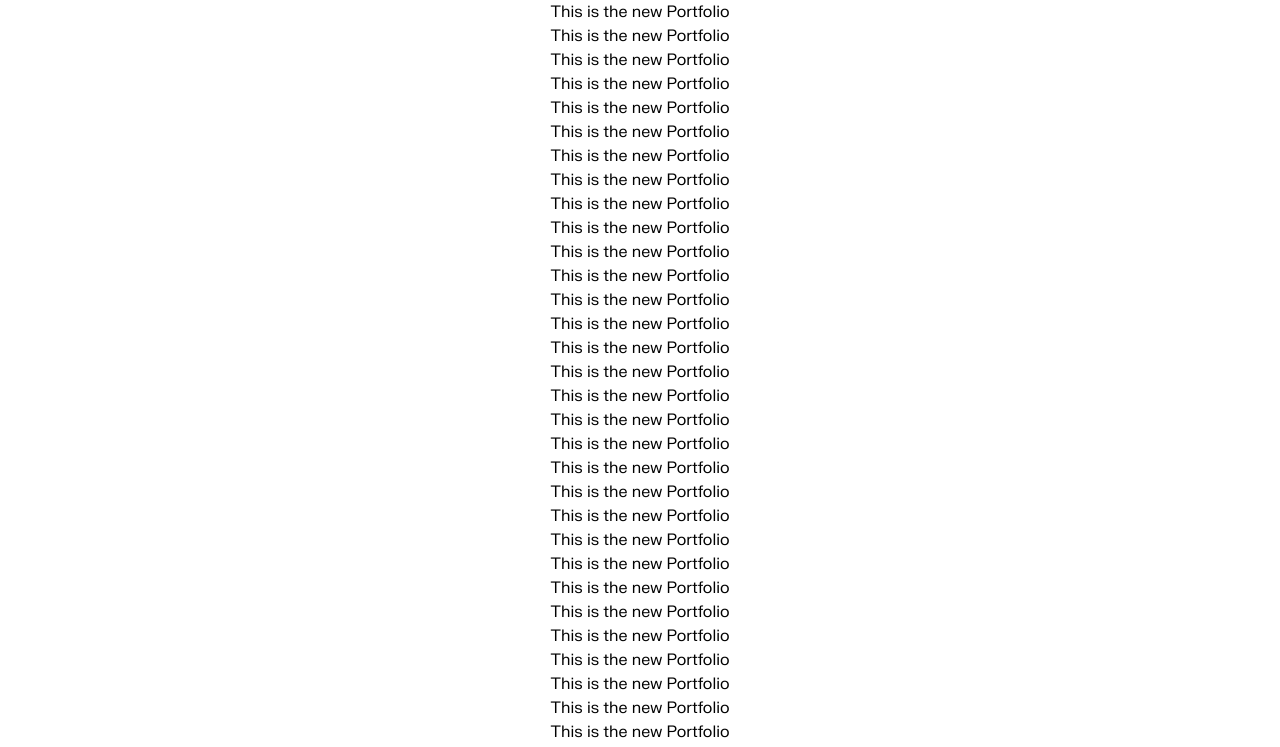
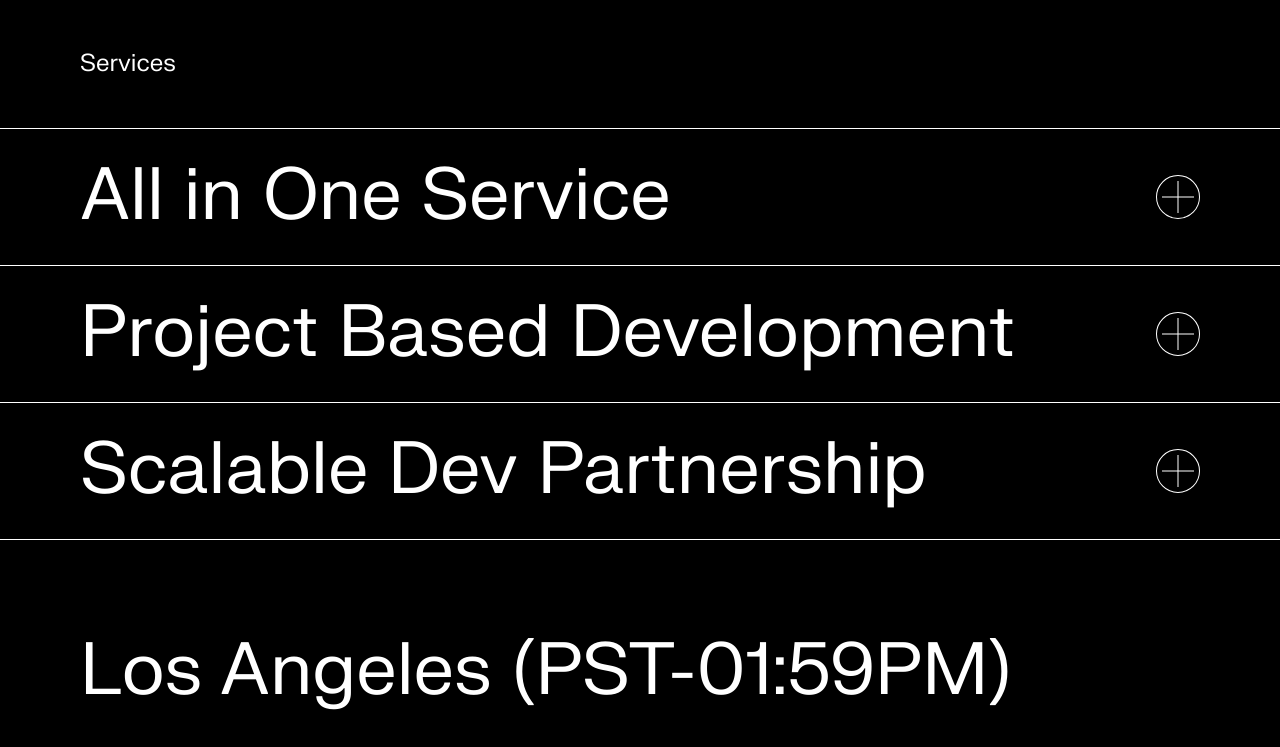
Before and after one commit to brentahrens1/brent-ahrens-portfolio-2024, a React (Create React App) app: page / in a window 1280 px wide. Shown: the part 800-1547 px from the top of the page. Built offline with nearby package versions, Linux system fonts and the light colour scheme.

Commit message:
add basic styling functionality and animations for accordion

```diff
--- a/src/App.css
+++ b/src/App.css
@@ -1,38 +1,22 @@
-.App {
-  text-align: center;
+/* .plus-hover, .plus-bar {
+  transition: all 400ms ease-in-out;
 }
 
-.App-logo {
-  height: 40vmin;
-  pointer-events: none;
+.accordion-expand {
+  max-height: 0;
+  overflow: hidden;
+  transition: max-height 3s ease-in-out;
 }
 
-@media (prefers-reduced-motion: no-preference) {
-  .App-logo {
-    animation: App-logo-spin infinite 20s linear;
-  }
+.accordion:hover .plus-bar:nth-child(1) {
+  transform: rotate(-45deg);
 }
 
-.App-header {
-  background-color: #282c34;
-  min-height: 100vh;
-  display: flex;
-  flex-direction: column;
-  align-items: center;
-  justify-content: center;
-  font-size: calc(10px + 2vmin);
-  color: white;
+.accordion:hover .plus-hover {
+  background-color: #3D50FC;
 }
 
-.App-link {
-  color: #61dafb;
-}
-
-@keyframes App-logo-spin {
-  from {
-    transform: rotate(0deg);
-  }
-  to {
-    transform: rotate(360deg);
-  }
-}
+.accordion:hover .accordion-expand {
+  transition: max-height 3s ease-in-out;
+  max-height: 100%;
+} */
--- a/src/App.tsx
+++ b/src/App.tsx
@@ -7,46 +7,6 @@ function App() {
     <div className="App font-fkgrotesk">
       <Navbar />
       <Home />
-      <h1>This is the new Portfolio</h1>
-      <h1>This is the new Portfolio</h1>
-      <h1>This is the new Portfolio</h1>
-      <h1>This is the new Portfolio</h1>
-      <h1>This is the new Portfolio</h1>
-      <h1>This is the new Portfolio</h1>
-      <h1>This is the new Portfolio</h1>
-      <h1>This is the new Portfolio</h1>
-      <h1>This is the new Portfolio</h1>
-      <h1>This is the new Portfolio</h1>
-      <h1>This is the new Portfolio</h1>
-      <h1>This is the new Portfolio</h1>
-      <h1>This is the new Portfolio</h1>
-      <h1>This is the new Portfolio</h1>
-      <h1>This is the new Portfolio</h1>
-      <h1>This is the new Portfolio</h1>
-      <h1>This is the new Portfolio</h1>
-      <h1>This is the new Portfolio</h1>
-      <h1>This is the new Portfolio</h1>
-      <h1>This is the new Portfolio</h1>
-      <h1>This is the new Portfolio</h1>
-      <h1>This is the new Portfolio</h1>
-      <h1>This is the new Portfolio</h1>
-      <h1>This is the new Portfolio</h1>
-      <h1>This is the new Portfolio</h1>
-      <h1>This is the new Portfolio</h1>
-      <h1>This is the new Portfolio</h1>
-      <h1>This is the new Portfolio</h1>
-      <h1>This is the new Portfolio</h1>
-      <h1>This is the new Portfolio</h1>
-      <h1>This is the new Portfolio</h1>
-      <h1>This is the new Portfolio</h1>
-      <h1>This is the new Portfolio</h1>
-      <h1>This is the new Portfolio</h1>
-      <h1>This is the new Portfolio</h1>
-      <h1>This is the new Portfolio</h1>
-      <h1>This is the new Portfolio</h1>
-      <h1>This is the new Portfolio</h1>
-      <h1>This is the new Portfolio</h1>
-      <h1>This is the new Portfolio</h1>
       <Footer />
     </div>
   );
--- /dev/null
+++ b/src/components/blocks/accordion.tsx
@@ -0,0 +1,42 @@
+import { useState } from 'react';
+
+type accordionProps = {
+  title: string,
+  description: string
+}
+
+const Accordion = ({title, description}: accordionProps) => {
+  const [accordionOpen, setAccordionOpen] = useState<boolean>(false)
+  return (
+    <>
+      <div
+        onMouseEnter={() => setAccordionOpen(!accordionOpen)}
+        onMouseLeave={() => setAccordionOpen(!accordionOpen)}
+        className="accordion flex flex-col items-center justify-between px-20 py-8 border-b border-white"
+      >
+        <button className="flex items-center justify-between w-full pointer-events-none">
+          <p className="text-7xl text-white">{title}</p>
+          <div className={`w-11 h-11 rounded-full border border-white flex items-center justify-center relative p-2 rotate-45 cursor-pointer
+            ${accordionOpen ? 'border-nightblue bg-nightblue' : 'border-white bg-transparent'}
+          `}>
+            <div
+              className={`plus-bar w-8 h-[1px] bg-white absolute top-1/2 rotate-45 -translate-y-1/2 transition-all duration-300
+                ${accordionOpen ? 'opacity-0' : 'opacity-100'}`}
+              ></div>
+            <div
+              className={`plus-bar w-8 h-[1px] bg-white -rotate-45 absolute top-1/2 -translate-y-1/2 transition-all duration-300
+              ${accordionOpen ? ' rotate-[135deg]' : '-rotate-45'}`}
+            ></div>
+          </div>
+        </button>
+        <div className={`grid overflow-hidden transition-all duration-300 ease-in-out h-0 ${
+          accordionOpen ? 'grid-rows-[1fr] opacity-100 h-52' : 'grid-rows-[0fr] opacity-0'
+        }`}>
+          <p className="text-white text-2xl text-left overflow-hidden min-h-52 flex items-end">{description}</p>
+        </div>
+      </div>
+    </>
+  );
+};
+
+export default Accordion;
--- a/src/components/pages/home.tsx
+++ b/src/components/pages/home.tsx
@@ -1,9 +1,11 @@
-import SiteHeader from "../blocks/site-header";
+import SiteHeader from "../sections/site-header";
+import Services from "../sections/services";
 
 const Home = () => {
   return (
     <div>
       <SiteHeader />
+      <Services />
     </div>
   );
 };
--- a/src/components/partials/footer/footer.tsx
+++ b/src/components/partials/footer/footer.tsx
@@ -1,7 +1,7 @@
 const Footer = () => {
   return (
     <footer className="h-screen w-full bg-black px-20 pt-24 pb-10 flex items-center justify-center">
-      <div className="max-w-6xl flex flex-col justify-between h-full">
+      <div className="flex flex-col justify-between h-full w-full">
         <div>
           <div className="flex flex-col items-start">
             <h1 className="text-7xl text-white font-normal">Los Angeles (PST-01:59PM)</h1>
--- /dev/null
+++ b/src/components/sections/services.tsx
@@ -0,0 +1,16 @@
+import Accordion from "../blocks/accordion";
+
+const Services = () => {
+  return (
+    <div className="bg-black">
+      <div className="border-b py-12 border-white flex justify-start items-center">
+        <p className="text-white text-2xl px-20">Services</p>
+      </div>
+      <Accordion title="All in One Service" description="With our AIO service, we're able to handle one-off projects with a comprehensive package of consultation, design, development, and deployment." />
+      <Accordion title="Project Based Development" description="With our AIO service, we're able to handle one-off projects with a comprehensive package of consultation, design, development, and deployment." />
+      <Accordion title="Scalable Dev Partnership" description="With our AIO service, we're able to handle one-off projects with a comprehensive package of consultation, design, development, and deployment." />
+    </div>
+  );
+};
+
+export default Services;
--- a/src/components/blocks/site-header.tsx
+++ b/src/components/sections/site-header.tsx
@@ -1,7 +1,7 @@
 const SiteHeader = () => {
   return (
-    <div className="w-full flex items-center justify-center h-[100vh] px-7">
-      <p className="text-7xl leading-86 text-left">
+    <div className="w-full flex items-center justify-center h-screen px-20">
+      <p className="text-7xl leading-86 text-left w-full">
         Front-End developer, living<br/> in Los Angeles (PST-01:59PM)<br/> creating and build functional<br/>
         <span className="border drop-shadow-button rounded-full px-7 py-1 mr-6 bg-offwhite cursor-pointer">websites</span>
         with trusted
--- /dev/null
+++ b/src/utils/services.js
@@ -0,0 +1,14 @@
+export const serviceItems = [
+  {
+    title: "All in One Service",
+    description: "With our AIO service, we're able to handle one-off projects with a comprehensive package of consultation, design, development, and deployment."
+  },
+  {
+    title: "Project Based Development",
+    description: "With our AIO service, we're able to handle one-off projects with a comprehensive package of consultation, design, development, and deployment."
+  },
+  {
+    title: "Scalable Dev Partnership",
+    description: "With our AIO service, we're able to handle one-off projects with a comprehensive package of consultation, design, development, and deployment."
+  },
+]
--- a/tailwind.config.js
+++ b/tailwind.config.js
@@ -7,7 +7,8 @@ module.exports = {
     extend: {
       colors: {
         offwhite: '#F9F9F9',
-        lightgray: '#D9D9D9'
+        lightgray: '#D9D9D9',
+        nightblue: '#3D50FC'
       },
       dropShadow: {
         'button': '0px 4px 4px rgba(0, 0, 0, 0.19)'
```
